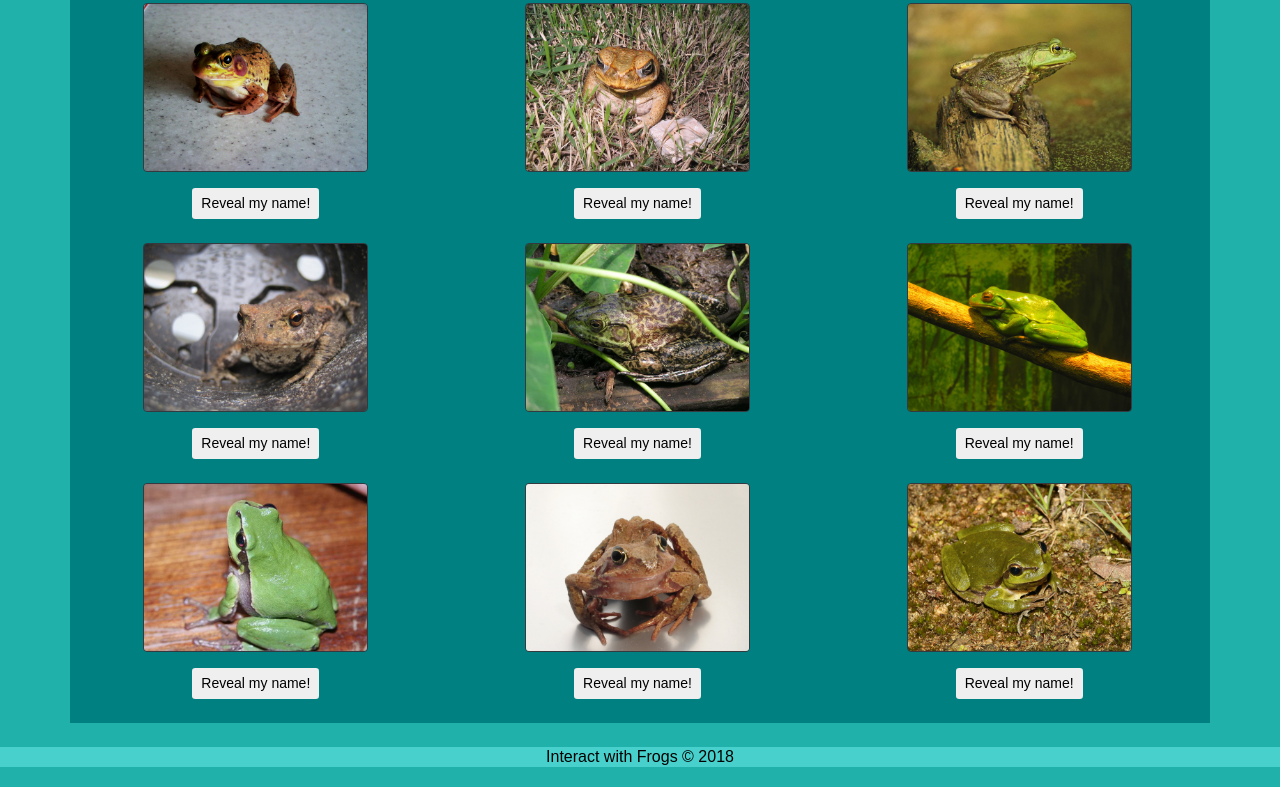
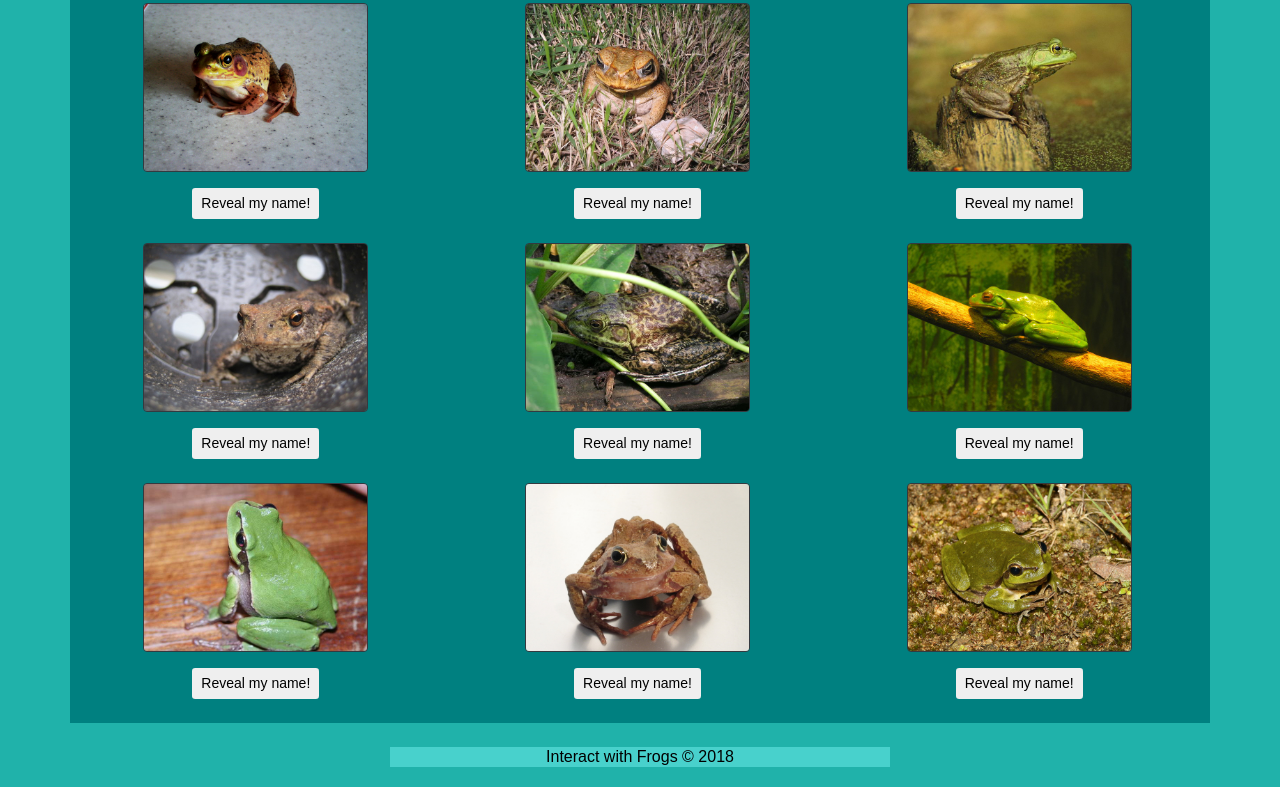
Before and after one commit to Alexis-Luescher/Meet-the-frogs, a plain HTML site: page mtthefrgs.html in a window 1280 px wide. Shown: the part 217-1004 px from the top of the page. Drawn offline with nearby package versions, Linux system fonts and the light colour scheme; a web font is replaced by a local one.

Commit message:
Add width to custom-footer

```diff
--- a/css/main.css
+++ b/css/main.css
@@ -47,9 +47,10 @@ button:hover {
 .foot-tagline {
  color: black;
  margin-bottom: 20px;
-
 }
 
 .custom-footer {
   background-color: #48D1CC;
+  width: 500px;
+
 }
--- a/js/custom.js
+++ b/js/custom.js
@@ -1,5 +1,5 @@
 
-
+//click function for frog names
     $(".btn").click(function(){
         alert($(this).prev("img").attr("alt"));
     });
```
Also changed, not shown: img/frog-silhouette.png (added), 1 other file.
